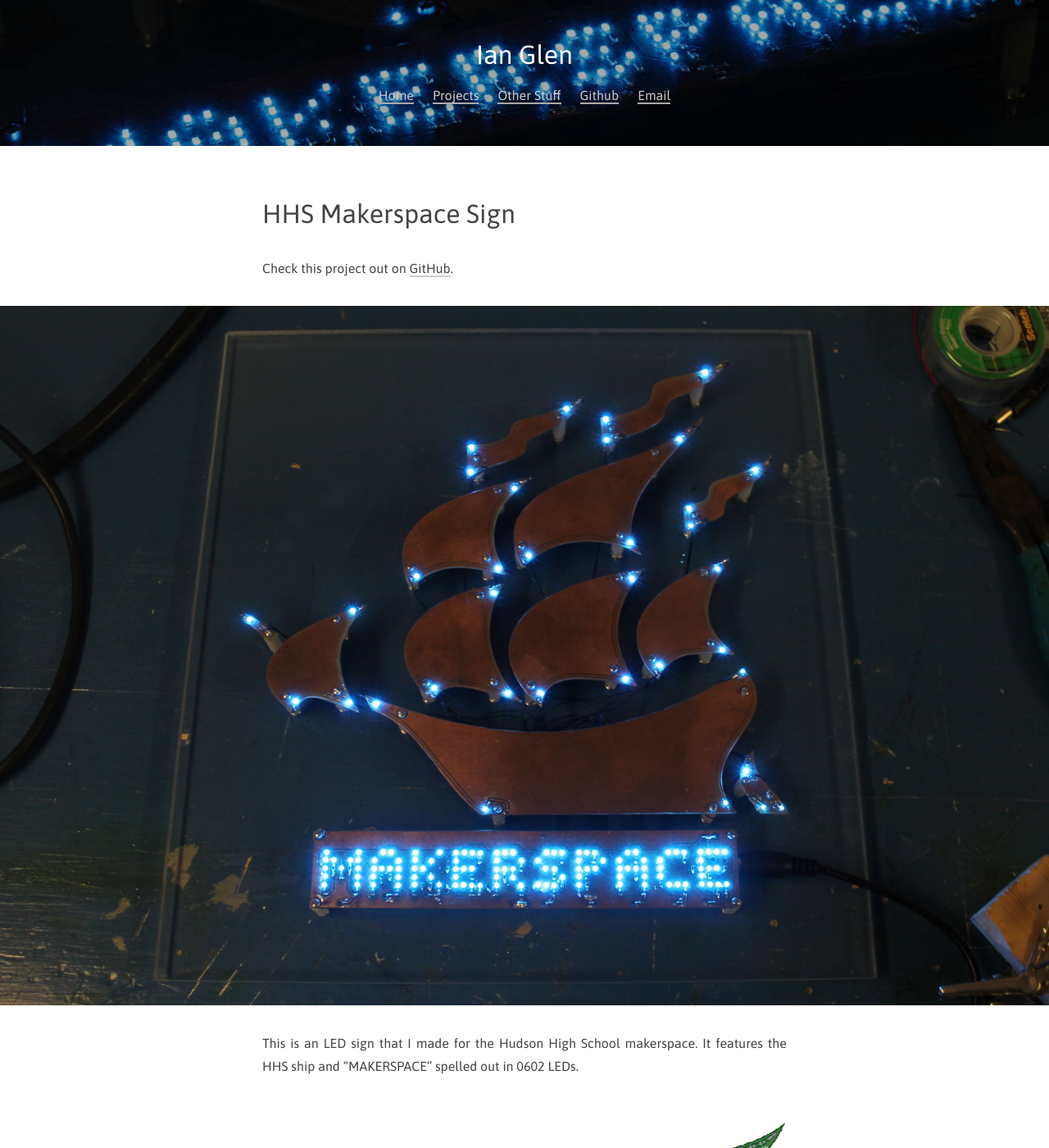
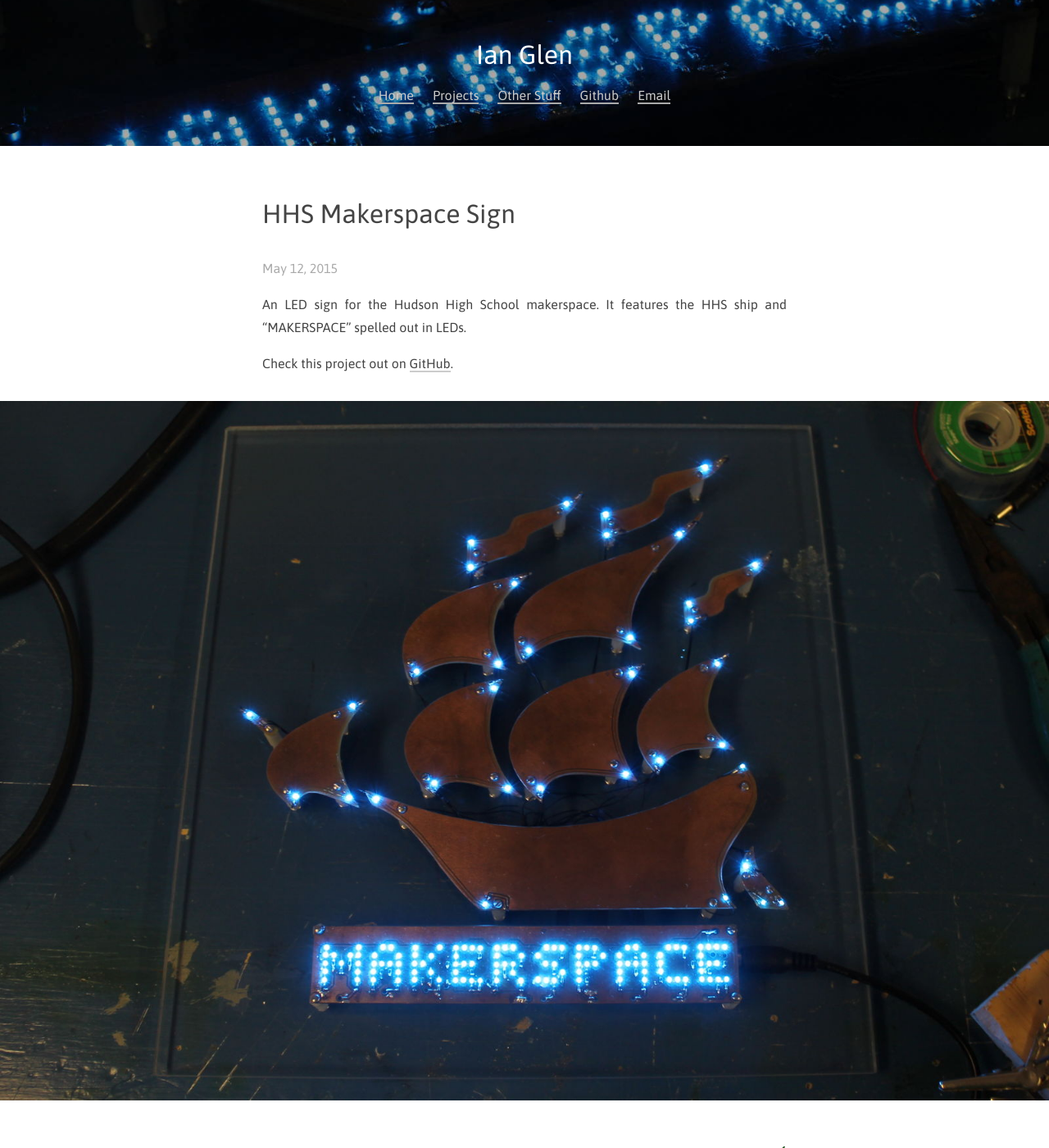
Before and after one commit to codeThatThinks/ianglen.me, a Jekyll site: the page built from _posts/2015-05-12-HHS Makerspace Sign.md, in a window 1280 px wide and 1400 px high. Shown: the whole window at 82% size. Built offline with Jekyll 4.4.1, drawn with Linux system fonts in a browser that asks for light colours.

Commit message:
Updated makerspace sign page

```diff
--- a/projects/hhs-makerspace-sign.md
+++ b/_posts/2015-05-12-HHS Makerspace Sign.md
@@ -1,16 +1,15 @@
 ---
 title: HHS Makerspace Sign
+permalink: /projects/hhs-makerspace-sign/
 category: project
-permalink: /projects/hhs-makerspace-sign/
 image: hhs-makerspace-sign-page.jpg
-excerpt: An LED sign for the Hudson High School makerspace. It features the HHS ship and "MAKERSPACE" spelled out in LEDs.
 ---
+
+An LED sign for the Hudson High School makerspace. It features the HHS ship and "MAKERSPACE" spelled out in LEDs.
 
 Check this project out on [GitHub](https://github.com/codeThatThinks/hhs-makerspace-sign).
 
 {% include image.html src='/content/hhs-makerspace-sign.jpg' alt='The completed sign.' %}
-
-This is an LED sign that I made for the Hudson High School makerspace. It features the HHS ship and "MAKERSPACE" spelled out in 0602 LEDs.
 
 {% include image.html src='/content/hhs-makerspace-sign-pcb.png' alt='The finished PCB layout.' %}
 
```
